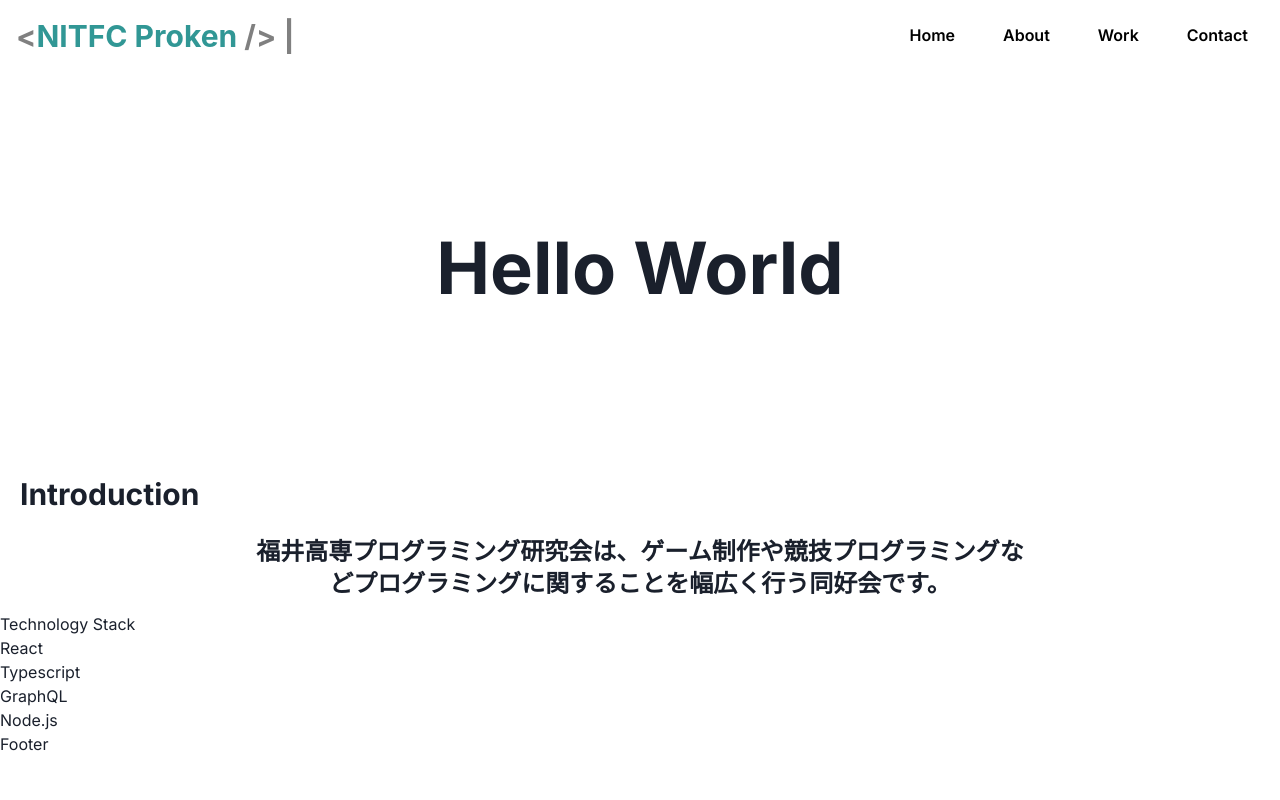
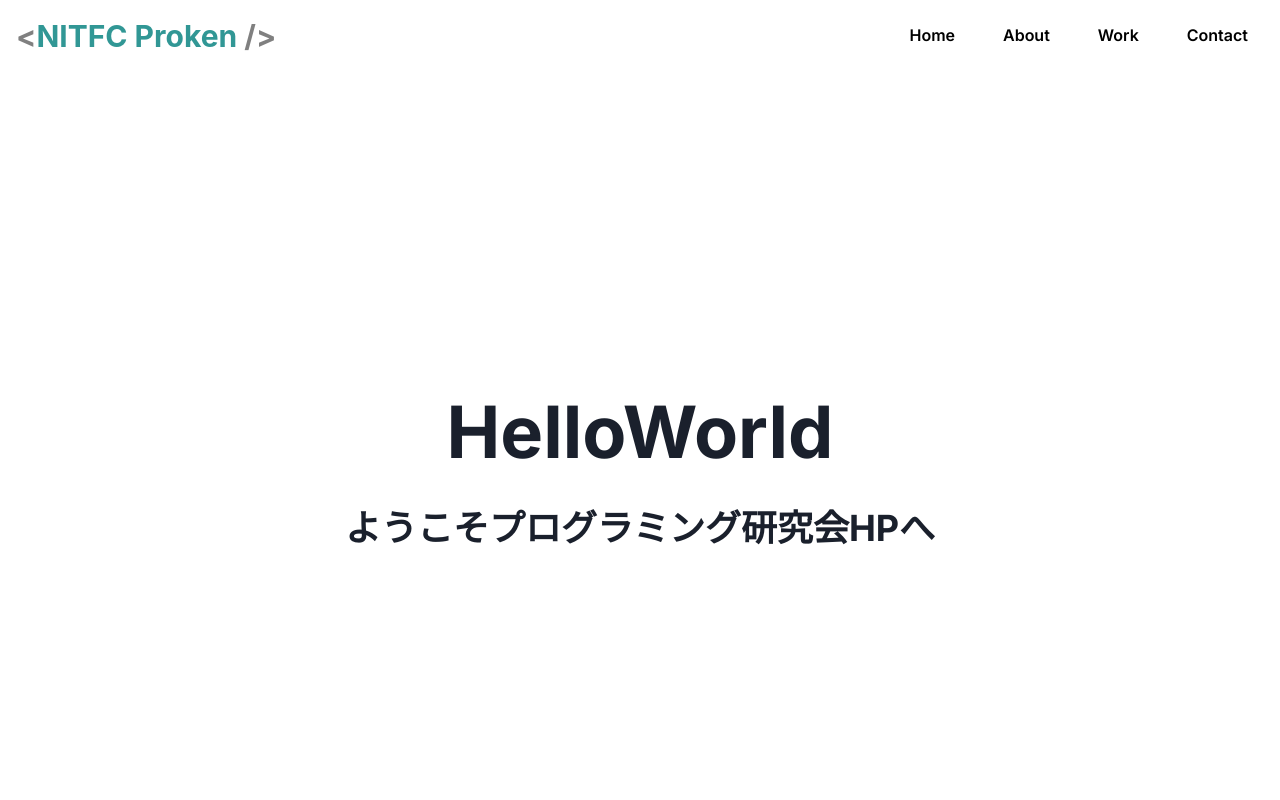
Before and after one commit to nitfc-proken/proken-hp, a Next.js app: page / in a window 1280 px wide. Shown: the top 800 px of the page. Built offline with nearby package versions, Linux system fonts and the light colour scheme.

Commit message:
Helloworldで遊べるように

```diff
--- a/app/components/Helloworld.tsx
+++ b/app/components/Helloworld.tsx
@@ -1,10 +1,45 @@
+"use client";
+
+import { motion } from "framer-motion";
+
 function Helloworld() {
-	return (
-		<>
-			<div className="text-center">
-				<h1 className="text-7xl font-bold py-40">Hello World</h1>
-			</div>
-		</>
-	);
+  return (
+    <div className="text-center h-screen flex flex-col justify-center items-center px-5 sm:px-10 lg:px-20">
+      <div className="text-center">
+        <motion.h1
+          className="text-7xl font-bold py-5 sm:text-5xl md:text-6xl lg:text-7xl"
+          initial={{ opacity: 0, y: -50 }}
+          animate={{ opacity: 1, y: 0 }}
+          transition={{ duration: 0.3, ease: "easeOut" }}
+          whileHover={{ scale: 1.1 }}
+          whileTap={{ scale: 0.95 }}
+          drag
+          dragConstraints={{
+            top: -10,
+            left: -10,
+            right: 10,
+            bottom: 10,
+          }}
+        >
+          Hello
+          <br className="block sm:hidden" />
+          World
+        </motion.h1>
+        <motion.h2
+          className="text-3xl font-bold py-5 sm:text-2xl md:text-3xl lg:text-4xl"
+          initial={{ opacity: 0, y: 50 }}
+          animate={{ opacity: 1, y: 0 }}
+          transition={{ duration: 0.3, ease: "easeOut", delay: 0.5 }}
+          whileHover={{ scale: 1.1 }}
+          whileTap={{ scale: 0.95 }}
+        >
+          ようこそ
+          <br className="block sm:hidden" />
+          プログラミング研究会HPへ
+        </motion.h2>
+      </div>
+    </div>
+  );
 }
+
 export default Helloworld;
```
